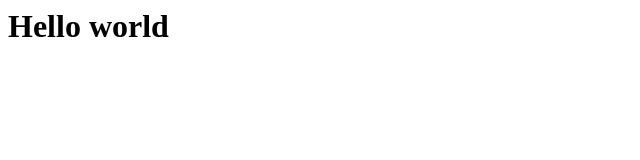
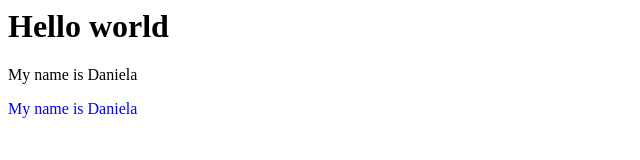
Before and after one commit to ddobronevskaya/daniela, a plain HTML site: page index.html in a window 1280 px wide. Shown: the whole page, without its empty margins (0-640 px from the left). Drawn offline with Linux system fonts and the light colour scheme.

Commit message:
Update index.html

```diff
--- a/index.html
+++ b/index.html
@@ -1 +1,3 @@
 <h1>Hello world</h1>
+<p>My name is Daniela</p>
+<p style="color:blue">My name is Daniela</p>
```
